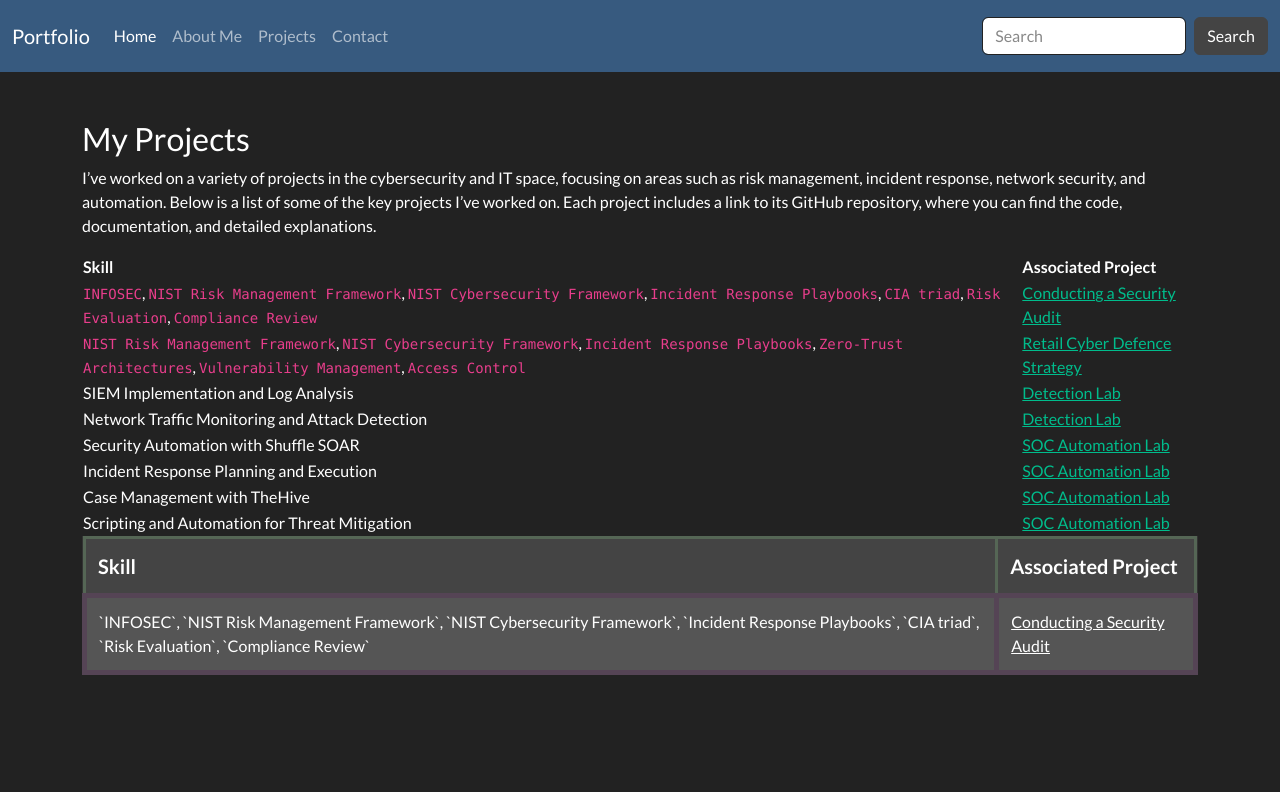
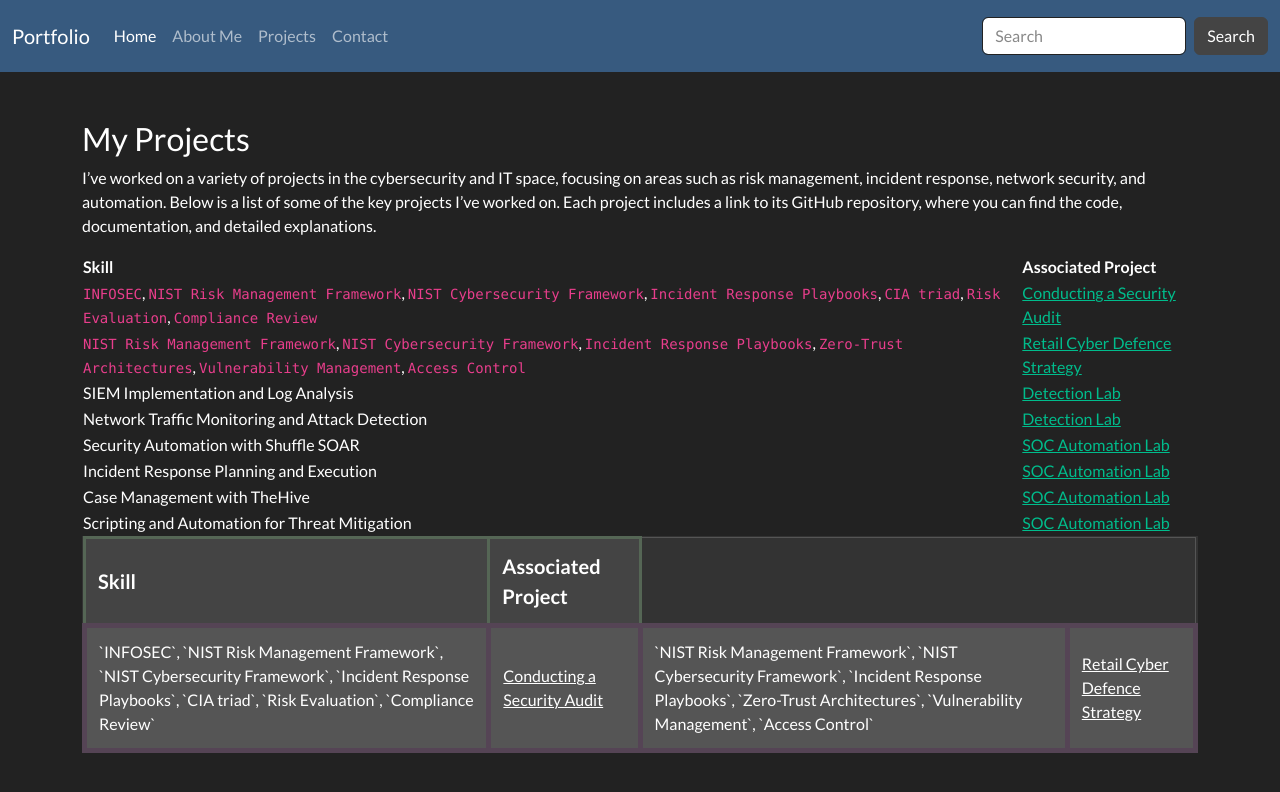
Before and after one commit to JKopal101/jkopal101.github.io, a Jekyll site: the page built from projects.md, in a window 1280 px wide. Shown: the top 792 px of the page. Built offline with Jekyll 4.4.1, drawn with Linux system fonts in a browser that asks for light colours.

Commit message:
Update projects.md

```diff
--- a/projects.md
+++ b/projects.md
@@ -42,7 +42,8 @@ I’ve worked on a variety of projects in the cybersecurity and IT space, focusi
     <tr style="background-color:#555;">
       <td style="padding:12px; border:5px solid #545;">`INFOSEC`, `NIST Risk Management Framework`, `NIST Cybersecurity Framework`, `Incident Response Playbooks`, `CIA triad`, `Risk Evaluation`, `Compliance Review`</td>
       <td style="padding:12px; border:5px solid #545;"><a href="https://github.com/JKopal101/Conducting-a-Security-Audit" style="color:white;">Conducting a Security Audit</a></td>
+            <td style="padding:12px; border:5px solid #545;">`NIST Risk Management Framework`, `NIST Cybersecurity Framework`, `Incident Response Playbooks`, `Zero-Trust Architectures`, `Vulnerability Management`, `Access Control`</td>
+      <td style="padding:12px; border:5px solid #545;"><a href="https://github.com/JKopal101/Conducting-a-Security-Audit" style="color:white;">Retail Cyber Defence Strategy</a></td>
     </tr>
-    <!-- Repeat for other rows -->
   </tbody>
 </table>
```
